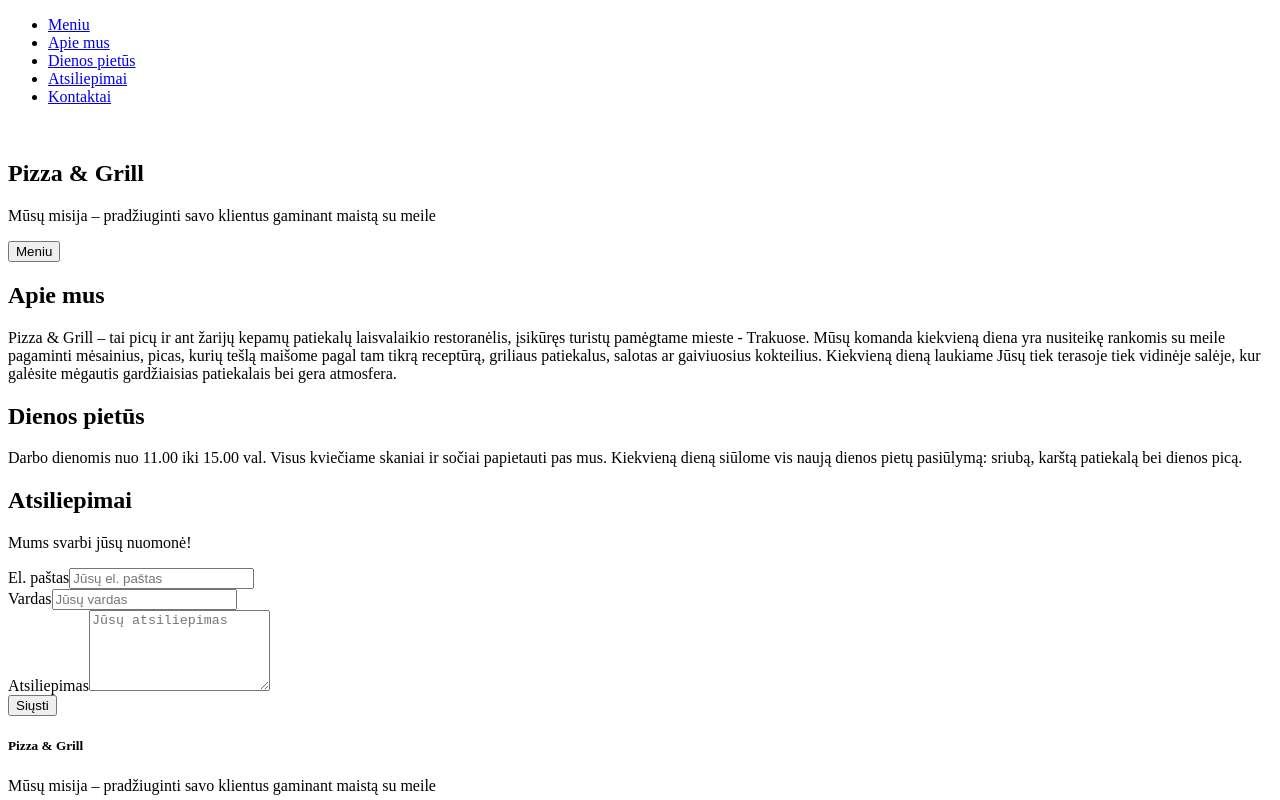
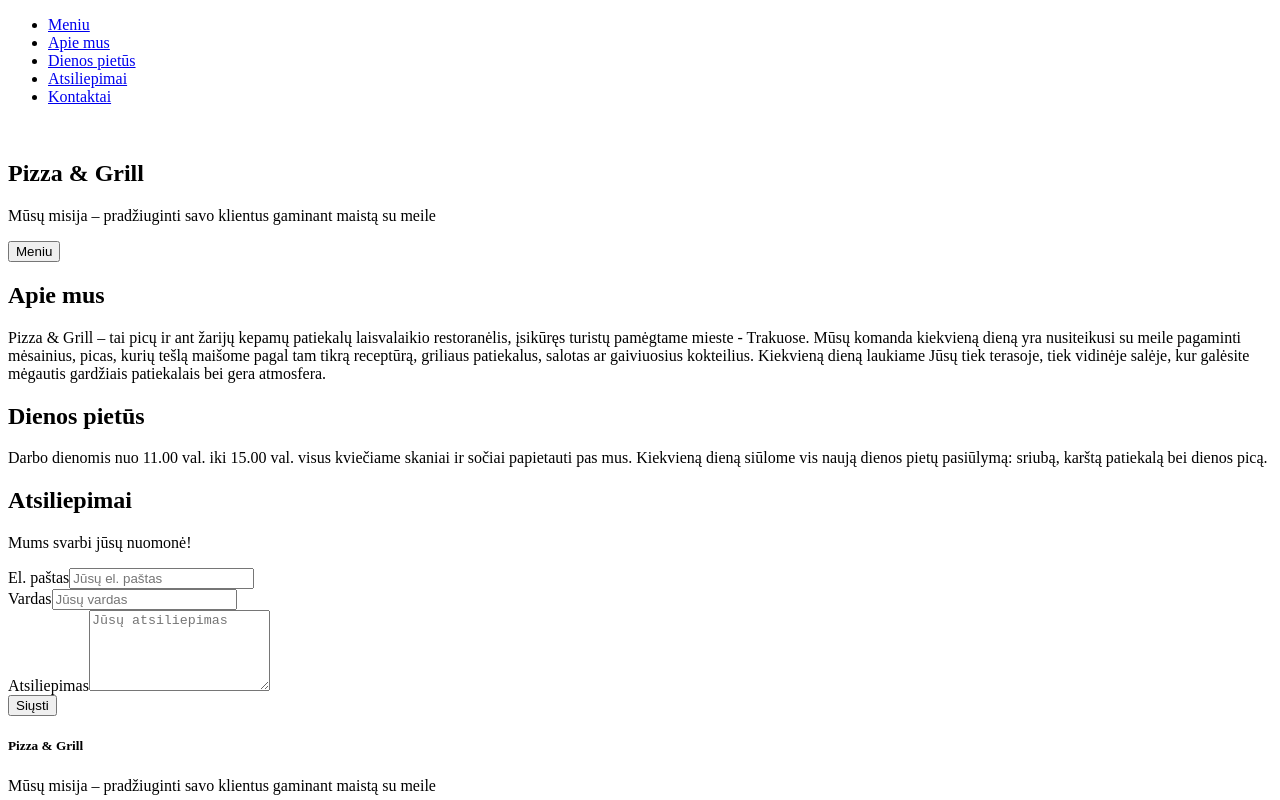
Before and after one commit to dainiusm07/pizza-grill, a Next.js app: page / in a window 1280 px wide. Shown: the top 800 px of the page. Built offline with nearby package versions, Linux system fonts and the light colour scheme.

Commit message:
Final tweaks

```diff
--- a/common/constants.ts
+++ b/common/constants.ts
@@ -1,6 +1,6 @@
 export const COMPANY_NAME = "Pizza & Grill";
 export const COMPANY_ADDRESS = "Vytauto g. 60, Trakai";
-export const COMPANY_EMAIL = "pizza-grill@gmail.com";
+export const COMPANY_EMAIL = "pizzagrill.trakai@gmail.com";
 export const COMPANY_FACEBOOK_LINK =
   "https://www.facebook.com/PizzaGrill-Trakai-1469388326686959";
 export const COMPANY_MAPS_LINK =
@@ -8,7 +8,7 @@ export const COMPANY_MAPS_LINK =
 export const COMPANY_PHONE_NUMBER = "(8-626) 99090";
 
 export const GOOGLE_SHEETS_EMAIL_SCRIPT_LINK =
-  "https://script.google.com/macros/s/AKfycbxGkHGc3B9uY-IKbLEuYindFdWQzI1cc4MYZHWH_CBRjXUJtPloofbInjaZq0pi4EKB/exec";
+  "https://script.google.com/macros/s/AKfycbzQYQf6iz55IjrYsOIpumclqUYUrrSsMerrCtBf5279ziOuSTGY1aLI1exrlDA0jnW6Jg/exec";
 
 // Page sections ids
 export const LANDING_SECTION_ID = "pagrindinis";
--- a/components/AboutUsSection/AboutUsSection.tsx
+++ b/components/AboutUsSection/AboutUsSection.tsx
@@ -21,11 +21,11 @@ const AboutUsSection: React.FC = () => {
           <p className="mt-6 text-lg text-justify">
             Pizza & Grill – tai picų ir ant žarijų kepamų patiekalų laisvalaikio
             restoranėlis, įsikūręs turistų pamėgtame mieste - Trakuose. Mūsų
-            komanda kiekvieną diena yra nusiteikę rankomis su meile pagaminti
+            komanda kiekvieną dieną yra nusiteikusi su meile pagaminti
             mėsainius, picas, kurių tešlą maišome pagal tam tikrą receptūrą,
             griliaus patiekalus, salotas ar gaiviuosius kokteilius. Kiekvieną
-            dieną laukiame Jūsų tiek terasoje tiek vidinėje salėje, kur galėsite
-            mėgautis gardžiaisias patiekalais bei gera atmosfera.
+            dieną laukiame Jūsų tiek terasoje, tiek vidinėje salėje, kur
+            galėsite mėgautis gardžiais patiekalais bei gera atmosfera.
           </p>
         </div>
         <AppImage
--- a/components/Button/Button.tsx
+++ b/components/Button/Button.tsx
@@ -19,7 +19,7 @@ const Button: React.FC<ButtonProps> = ({
   return (
     <button
       className={clsx(
-        "font-primary focus:outline-none border transition duration-300 rounded uppercase",
+        "font-semibold focus:outline-none border transition duration-300 rounded uppercase",
         sizeClass,
         "bg-black text-white border-white hover:bg-white hover:text-black hover:border-black",
         className
--- a/components/DailyLunchMenuSection/DailyLunchMenuSection.tsx
+++ b/components/DailyLunchMenuSection/DailyLunchMenuSection.tsx
@@ -40,9 +40,9 @@ const DailyLunchMenuSection: React.FC = () => {
         >
           <SectionTitle>Dienos pietūs</SectionTitle>
           <p className="mt-6 text-lg text-justify sm:text-center">
-            Darbo dienomis nuo 11.00 iki 15.00 val. Visus kviečiame skaniai ir
-            sočiai papietauti pas mus. Kiekvieną dieną siūlome vis naują dienos
-            pietų pasiūlymą: sriubą, karštą patiekalą bei dienos picą.
+            Darbo dienomis nuo 11.00 val. iki 15.00 val. visus kviečiame skaniai
+            ir sočiai papietauti pas mus. Kiekvieną dieną siūlome vis naują
+            dienos pietų pasiūlymą: sriubą, karštą patiekalą bei dienos picą.
           </p>
         </div>
         <div ref={ref} className="mt-16 h-52">
--- a/components/Footer/Footer.data.ts
+++ b/components/Footer/Footer.data.ts
@@ -7,37 +7,37 @@ type WorkingHours = {
 export const workingHours: WorkingHours[] = [
   {
     day: "Pirmadienis",
-    from: "10:00",
+    from: "11:00",
     to: "22:00",
   },
   {
     day: "Antradienis",
-    from: "10:00",
+    from: "11:00",
     to: "22:00",
   },
   {
     day: "Trečiadienis",
-    from: "10:00",
+    from: "11:00",
     to: "22:00",
   },
   {
     day: "Ketvirtadienis",
-    from: "10:00",
+    from: "11:00",
     to: "22:00",
   },
   {
     day: "Penktadienis",
-    from: "10:00",
+    from: "11:00",
     to: "22:00",
   },
   {
     day: "Šeštadienis",
-    from: "10:00",
+    from: "11:00",
     to: "22:00",
   },
   {
     day: "Sekmadienis",
-    from: "10:00",
+    from: "11:00",
     to: "22:00",
   },
 ];
--- a/components/NavBar/NavBar.tsx
+++ b/components/NavBar/NavBar.tsx
@@ -32,7 +32,7 @@ const NavBar: React.FC = () => {
     navigationItems.map(({ href, title }) => (
       <li
         key={title}
-        className={clsx("font-primary uppercase mx-4", menuView && "mb-7")}
+        className={clsx("font-semibold uppercase mx-4", menuView && "mb-7")}
         onClick={handleNavigation}
       >
         <Link href={href}>{title}</Link>
--- a/components/SectionTitle/SectionTitle.tsx
+++ b/components/SectionTitle/SectionTitle.tsx
@@ -2,7 +2,7 @@ const SectionTitle: React.FC = ({ children }) => {
   return (
     <h1 className="relative z-0 font-primary font-semibold text-5xl inline-block">
       {children}
-      <div className="absolute -z-1 inset-x-0 -mt-2.5 h-2 bg-yellow-300" />
+      <div className="absolute -z-1 inset-x-0 -mt-2 rounded-xl h-2 bg-yellow-300" />
     </h1>
   );
 };
--- a/components/TextField/TextField.tsx
+++ b/components/TextField/TextField.tsx
@@ -1,5 +1,5 @@
 import clsx from "clsx";
-import React, { useEffect, useState } from "react";
+import React from "react";
 
 export type TextFieldProps = Omit<
   React.DetailedHTMLProps<
@@ -41,7 +41,7 @@ const TextField: React.FC<TextFieldProps> = ({
   return (
     <div className={clsx("flex flex-col", className)}>
       {Boolean(label) && (
-        <label className="font-primary text-lg mb-1 ml-1">{label}</label>
+        <label className="font-semibold text-lg mb-1 ml-1">{label}</label>
       )}
       <InputElement
         value={value}
--- a/pages/index.tsx
+++ b/pages/index.tsx
@@ -30,7 +30,7 @@ const HomePage: NextComponentType = () => {
           rel="stylesheet"
         />
         <link
-          href="https://fonts.googleapis.com/css2?family=Lora:ital,wght@0,700;1,400&display=swap"
+          href="https://fonts.googleapis.com/css2?family=Bree+Serif&display=swap"
           rel="stylesheet"
         />
       </Head>
--- a/tailwind.config.js
+++ b/tailwind.config.js
@@ -35,7 +35,7 @@ module.exports = {
       addComponents([
         {
           ".font-primary": {
-            fontFamily: "'Lora', serif",
+            fontFamily: "'Bree Serif', serif",
           },
         },
       ]);
```
Also changed, not shown: public/landing_5.jpg.
